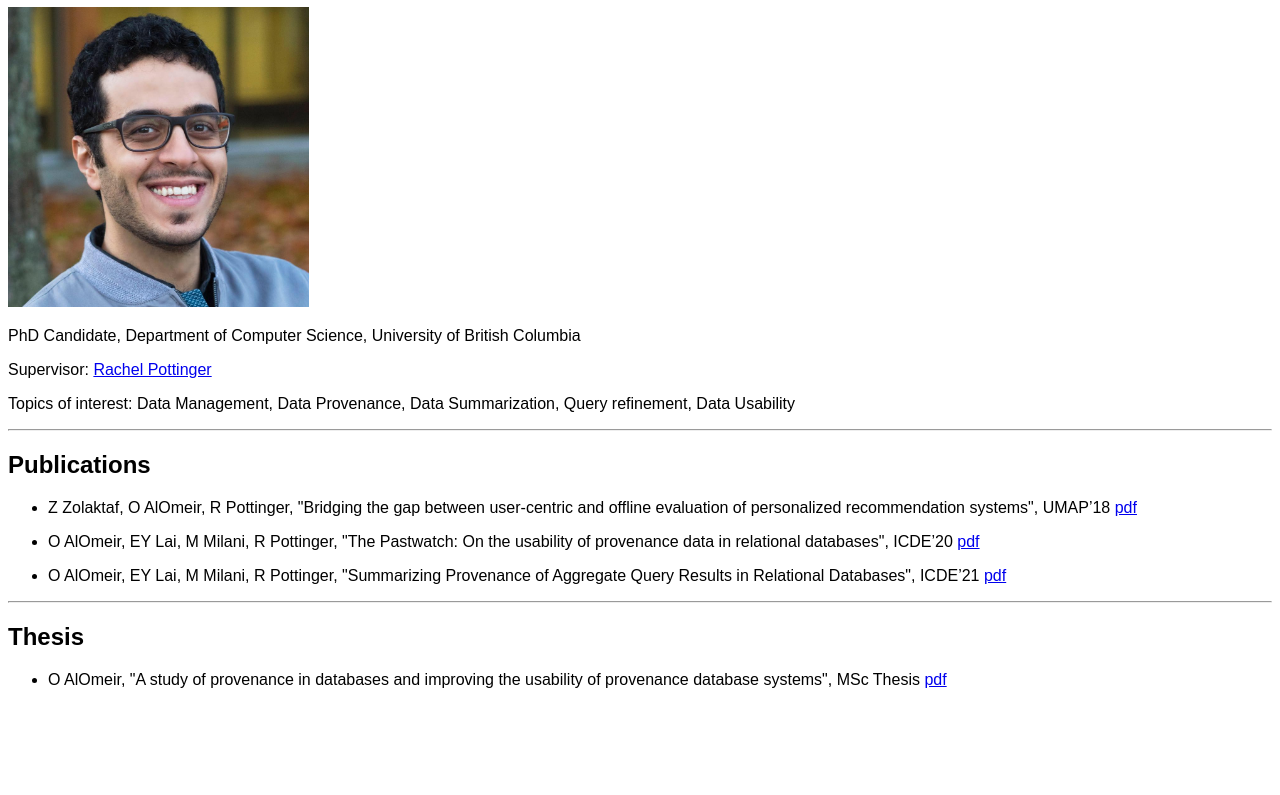
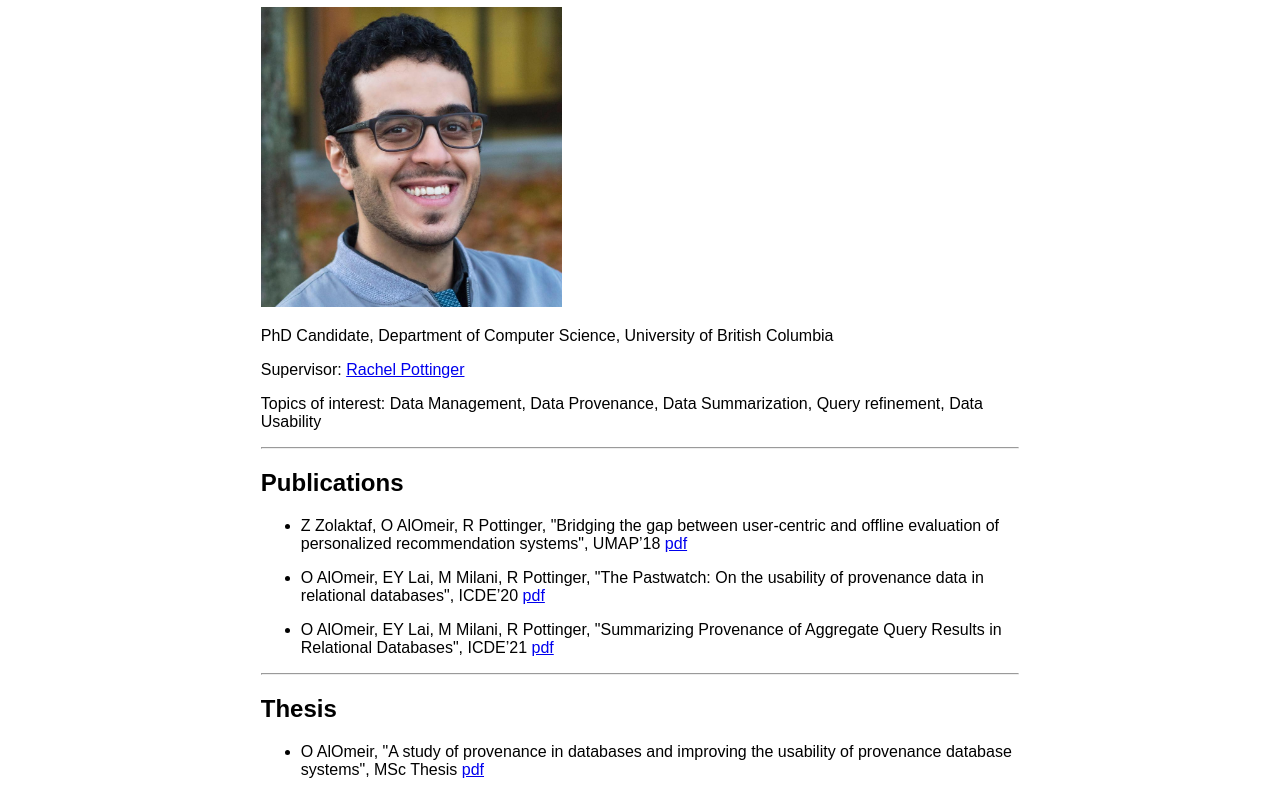
Before and after one commit to omaromeir/omaromeir.github.io, a plain HTML site: page index.html in a window 1280 px wide. Shown: the part 74-869 px from the top of the page. Before the commit the page ends 800 px from the top, so only its background shows below. Drawn offline with Linux system fonts and the light colour scheme.

Commit message:
Update index.html

```diff
--- a/index.html
+++ b/index.html
@@ -4,10 +4,14 @@
 	<title>Omar AlOmeir's personal web-page</title>
 	<style type="text/css">
 		body {font-size:10; font-family: Sans-Serif;}
+		#stuff {
+			width: 60%;
+			margin: 0 auto;
+		}
 	</style>
 </head>
 <body>
-	<div>
+	<div id="stuff">
 		<h1>Omar AlOmeir عمر العمير</h1>
 		<p><img height="300px" src="img/pic.jpg"></p>
 		<p>PhD Candidate, Department of Computer Science, University of British Columbia</p>
```
